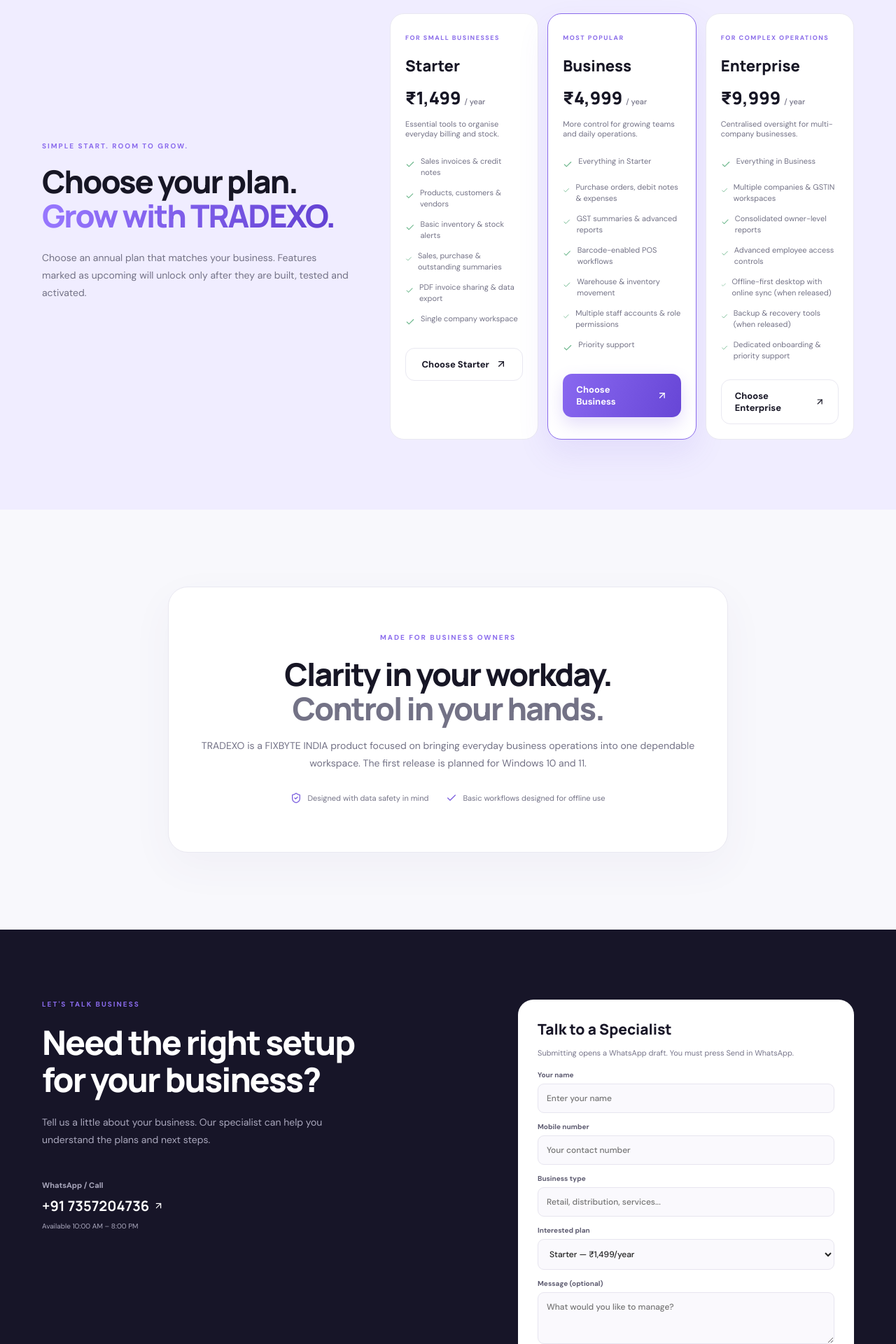
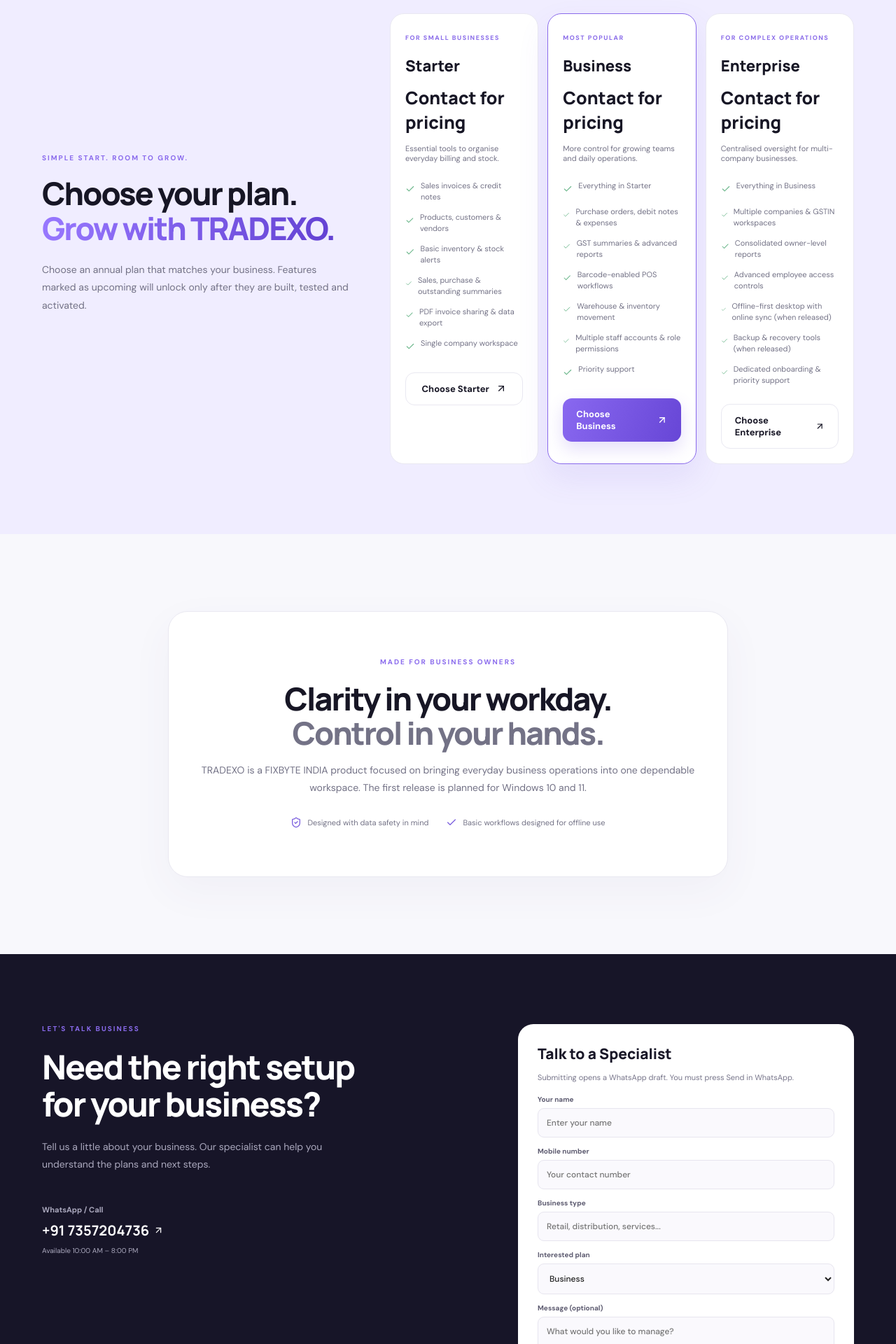
Before and after one commit to Abhishek-3002/TRADEXO, a React (Vite) app in the folder website/: page / in a window 1280 px wide. Shown: the part 1740-3660 px from the top of the page at 70% size. Built offline with nearby package versions, Linux system fonts and the light colour scheme; no server answers.

Commit message:
Hide plan prices and keep plan selection visible

```diff
--- a/website/src/App.jsx
+++ b/website/src/App.jsx
@@ -51,14 +51,14 @@ function WebsiteApp() {
       </section>
       <section className="plan-section" id="plans"><div className="wrap plan-layout"><div><div className="eyebrow">SIMPLE START. ROOM TO GROW.</div><h2>Choose your plan.<br/><span className="gradient">Grow with TRADEXO.</span></h2><p>Choose an annual plan that matches your business. Features marked as upcoming will unlock only after they are built, tested and activated.</p></div>
         <div className="plans">
-          <article className="plan"><span className="plan-tag">FOR SMALL BUSINESSES</span><h3>Starter</h3><div className="price">₹1,499 <small>/ year</small></div><p>Essential tools to organise everyday billing and stock.</p><ul><li><Check/> Sales invoices & credit notes</li><li><Check/> Products, customers & vendors</li><li><Check/> Basic inventory & stock alerts</li><li><Check/> Sales, purchase & outstanding summaries</li><li><Check/> PDF invoice sharing & data export</li><li><Check/> Single company workspace</li></ul><a href="#contact" className="button secondary full">Choose Starter <ArrowUpRight size={16}/></a></article>
-          <article className="plan premium"><span className="plan-tag">MOST POPULAR</span><h3>Business</h3><div className="price">₹4,999 <small>/ year</small></div><p>More control for growing teams and daily operations.</p><ul><li><Check/> Everything in Starter</li><li><Check/> Purchase orders, debit notes & expenses</li><li><Check/> GST summaries & advanced reports</li><li><Check/> Barcode-enabled POS workflows</li><li><Check/> Warehouse & inventory movement</li><li><Check/> Multiple staff accounts & role permissions</li><li><Check/> Priority support</li></ul><a href="#contact" className="button primary full">Choose Business <ArrowUpRight size={16}/></a></article>
-          <article className="plan"><span className="plan-tag">FOR COMPLEX OPERATIONS</span><h3>Enterprise</h3><div className="price">₹9,999 <small>/ year</small></div><p>Centralised oversight for multi-company businesses.</p><ul><li><Check/> Everything in Business</li><li><Check/> Multiple companies & GSTIN workspaces</li><li><Check/> Consolidated owner-level reports</li><li><Check/> Advanced employee access controls</li><li><Check/> Offline-first desktop with online sync (when released)</li><li><Check/> Backup & recovery tools (when released)</li><li><Check/> Dedicated onboarding & priority support</li></ul><a href="#contact" className="button secondary full">Choose Enterprise <ArrowUpRight size={16}/></a></article>
+          <article className="plan"><span className="plan-tag">FOR SMALL BUSINESSES</span><h3>Starter</h3><div className="price">Contact for pricing</div><p>Essential tools to organise everyday billing and stock.</p><ul><li><Check/> Sales invoices & credit notes</li><li><Check/> Products, customers & vendors</li><li><Check/> Basic inventory & stock alerts</li><li><Check/> Sales, purchase & outstanding summaries</li><li><Check/> PDF invoice sharing & data export</li><li><Check/> Single company workspace</li></ul><a href="#contact" className="button secondary full">Choose Starter <ArrowUpRight size={16}/></a></article>
+          <article className="plan premium"><span className="plan-tag">MOST POPULAR</span><h3>Business</h3><div className="price">Contact for pricing</div><p>More control for growing teams and daily operations.</p><ul><li><Check/> Everything in Starter</li><li><Check/> Purchase orders, debit notes & expenses</li><li><Check/> GST summaries & advanced reports</li><li><Check/> Barcode-enabled POS workflows</li><li><Check/> Warehouse & inventory movement</li><li><Check/> Multiple staff accounts & role permissions</li><li><Check/> Priority support</li></ul><a href="#contact" className="button primary full">Choose Business <ArrowUpRight size={16}/></a></article>
+          <article className="plan"><span className="plan-tag">FOR COMPLEX OPERATIONS</span><h3>Enterprise</h3><div className="price">Contact for pricing</div><p>Centralised oversight for multi-company businesses.</p><ul><li><Check/> Everything in Business</li><li><Check/> Multiple companies & GSTIN workspaces</li><li><Check/> Consolidated owner-level reports</li><li><Check/> Advanced employee access controls</li><li><Check/> Offline-first desktop with online sync (when released)</li><li><Check/> Backup & recovery tools (when released)</li><li><Check/> Dedicated onboarding & priority support</li></ul><a href="#contact" className="button secondary full">Choose Enterprise <ArrowUpRight size={16}/></a></article>
         </div>
       </div></section>
       <section className="section wrap about" id="about"><div className="about-card"><div className="eyebrow">MADE FOR BUSINESS OWNERS</div><h2>Clarity in your workday.<br/><span className="muted">Control in your hands.</span></h2><p>TRADEXO is a FIXBYTE INDIA product focused on bringing everyday business operations into one dependable workspace. The first release is planned for Windows 10 and 11.</p><div className="about-points"><span><ShieldCheck/> Designed with data safety in mind</span><span><Check/> Basic workflows designed for offline use</span></div></div></section>
       <section className="contact-section" id="contact"><div className="wrap contact-layout"><div><div className="eyebrow">LET'S TALK BUSINESS</div><h2>Need the right setup<br/>for your business?</h2><p>Tell us a little about your business. Our specialist can help you understand the plans and next steps.</p><div className="contact-info"><b>WhatsApp / Call</b><a href={`https://wa.me/91${whatsapp}`} target="_blank" rel="noreferrer">+91 {whatsapp} <ArrowUpRight size={15}/></a><small>Available 10:00 AM – 8:00 PM</small></div></div>
-        <form className="contact-form" onSubmit={submit}><h3>Talk to a Specialist</h3><p>Submitting opens a WhatsApp draft. You must press Send in WhatsApp.</p><label>Your name<input required value={form.name} onChange={e=>setForm({...form,name:e.target.value})} placeholder="Enter your name"/></label><label>Mobile number<input required inputMode="tel" pattern="[0-9+ ()-]{8,18}" value={form.mobile} onChange={e=>setForm({...form,mobile:e.target.value})} placeholder="Your contact number"/></label><label>Business type<input required value={form.business} onChange={e=>setForm({...form,business:e.target.value})} placeholder="Retail, distribution, services..."/></label><label>Interested plan<select value={form.plan} onChange={e=>setForm({...form,plan:e.target.value})}><option>Starter — ₹1,499/year</option><option>Business — ₹4,999/year</option><option>Enterprise — ₹9,999/year</option></select></label><label>Message (optional)<textarea rows="3" value={form.message} onChange={e=>setForm({...form,message:e.target.value})} placeholder="What would you like to manage?"/></label><button className="button primary full" type="submit">Continue on WhatsApp <ArrowUpRight size={16}/></button>{sent&&<small className="success">WhatsApp draft opened. Please review and press Send.</small>}</form>
+        <form className="contact-form" onSubmit={submit}><h3>Talk to a Specialist</h3><p>Submitting opens a WhatsApp draft. You must press Send in WhatsApp.</p><label>Your name<input required value={form.name} onChange={e=>setForm({...form,name:e.target.value})} placeholder="Enter your name"/></label><label>Mobile number<input required inputMode="tel" pattern="[0-9+ ()-]{8,18}" value={form.mobile} onChange={e=>setForm({...form,mobile:e.target.value})} placeholder="Your contact number"/></label><label>Business type<input required value={form.business} onChange={e=>setForm({...form,business:e.target.value})} placeholder="Retail, distribution, services..."/></label><label>Interested plan<select value={form.plan} onChange={e=>setForm({...form,plan:e.target.value})}><option>Starter</option><option>Business</option><option>Enterprise</option></select></label><label>Message (optional)<textarea rows="3" value={form.message} onChange={e=>setForm({...form,message:e.target.value})} placeholder="What would you like to manage?"/></label><button className="button primary full" type="submit">Continue on WhatsApp <ArrowUpRight size={16}/></button>{sent&&<small className="success">WhatsApp draft opened. Please review and press Send.</small>}</form>
       </div></section>
     </main>
     <footer><div className="wrap footer-inner"><a className="brand" href="#"><span className="brand-mark">T</span><span>TRADE<span className="violet">XO</span><small>BY FIXBYTE INDIA</small></span></a><span>© {new Date().getFullYear()} TRADEXO. All rights reserved.</span><b>Developed & Maintained by FIXBYTE INDIA</b></div></footer>
```
